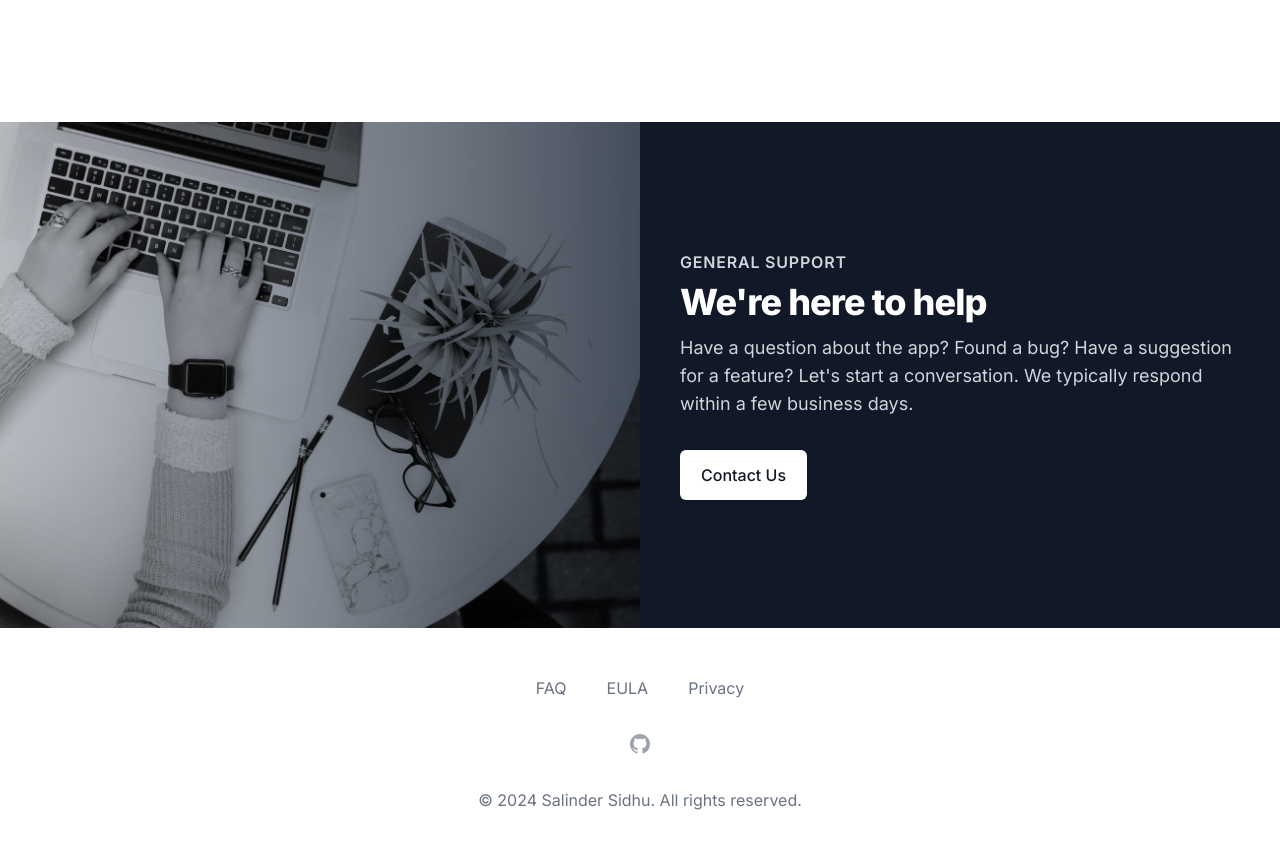
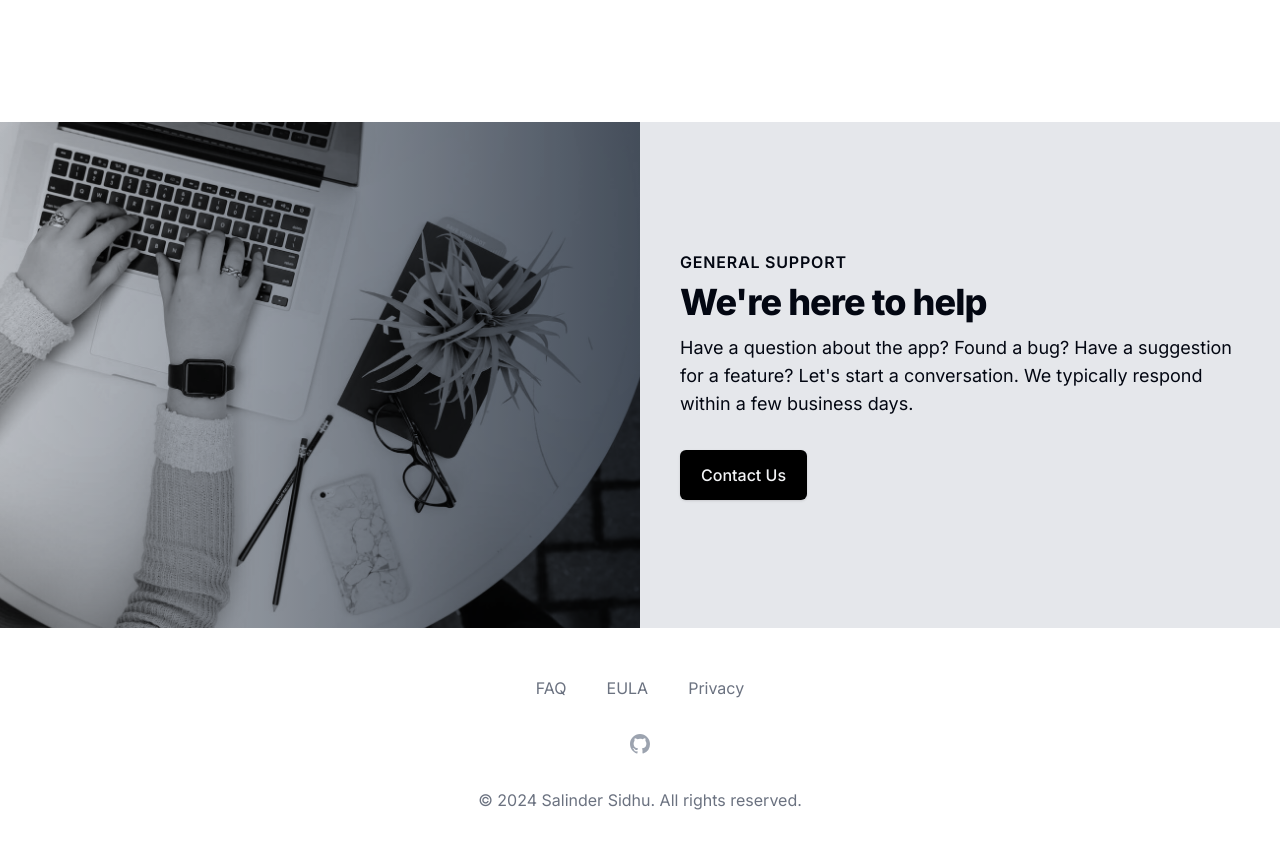
Before and after one commit to salindersidhu/quakemap-site, a Next.js app: page / in a window 1280 px wide. Shown: the part 6480-7328 px from the top of the page. Built offline with nearby package versions, Linux system fonts and the light colour scheme.

Commit message:
feat(darkMode): add dark mode to the Contact component

```diff
--- a/src/components/contact.tsx
+++ b/src/components/contact.tsx
@@ -2,7 +2,7 @@ import Image from "next/image";
 
 export default function Contact({ mailLink }: { mailLink: string }) {
   return (
-    <div className="relative bg-gray-900">
+    <div className="relative bg-gray-200 dark:bg-gray-900">
       <div className="relative h-56 bg-indigo-600 sm:h-72 md:absolute md:left-0 md:h-full md:w-1/2">
         <Image
           src="/contact_us.png"
@@ -18,13 +18,13 @@ export default function Contact({ mailLink }: { mailLink: string }) {
       </div>
       <div className="relative mx-auto max-w-md px-4 py-12 sm:max-w-7xl sm:px-6 sm:py-20 md:py-28 lg:px-8 lg:py-32">
         <div className="md:ml-auto md:w-1/2 md:pl-10">
-          <h2 className="text-base font-semibold uppercase tracking-wider text-gray-300">
+          <h2 className="text-base font-semibold uppercase tracking-wider text-gray-950 dark:text-gray-200">
             General support
           </h2>
-          <p className="mt-2 text-white text-3xl font-extrabold tracking-tight sm:text-4xl">
+          <p className="mt-2 text-gray-950 dark:text-gray-200 text-3xl font-extrabold tracking-tight sm:text-4xl">
             We&apos;re here to help
           </p>
-          <p className="mt-3 text-lg text-gray-300">
+          <p className="mt-3 text-lg text-gray-950 dark:text-gray-200">
             Have a question about the app? Found a bug? Have a suggestion for a
             feature? Let&apos;s start a conversation. We typically respond
             within a few business days.
@@ -33,7 +33,7 @@ export default function Contact({ mailLink }: { mailLink: string }) {
             <div className="inline-flex rounded-md shadow">
               <a
                 href={mailLink}
-                className="inline-flex items-center justify-center px-5 py-3 border border-transparent text-base font-medium rounded-md text-gray-900 bg-white hover:bg-gray-50"
+                className="inline-flex items-center justify-center px-5 py-3 border border-transparent text-base font-medium rounded-md text-gray-100 bg-black dark:text-gray-900 dark:bg-white"
               >
                 Contact Us
               </a>
```
